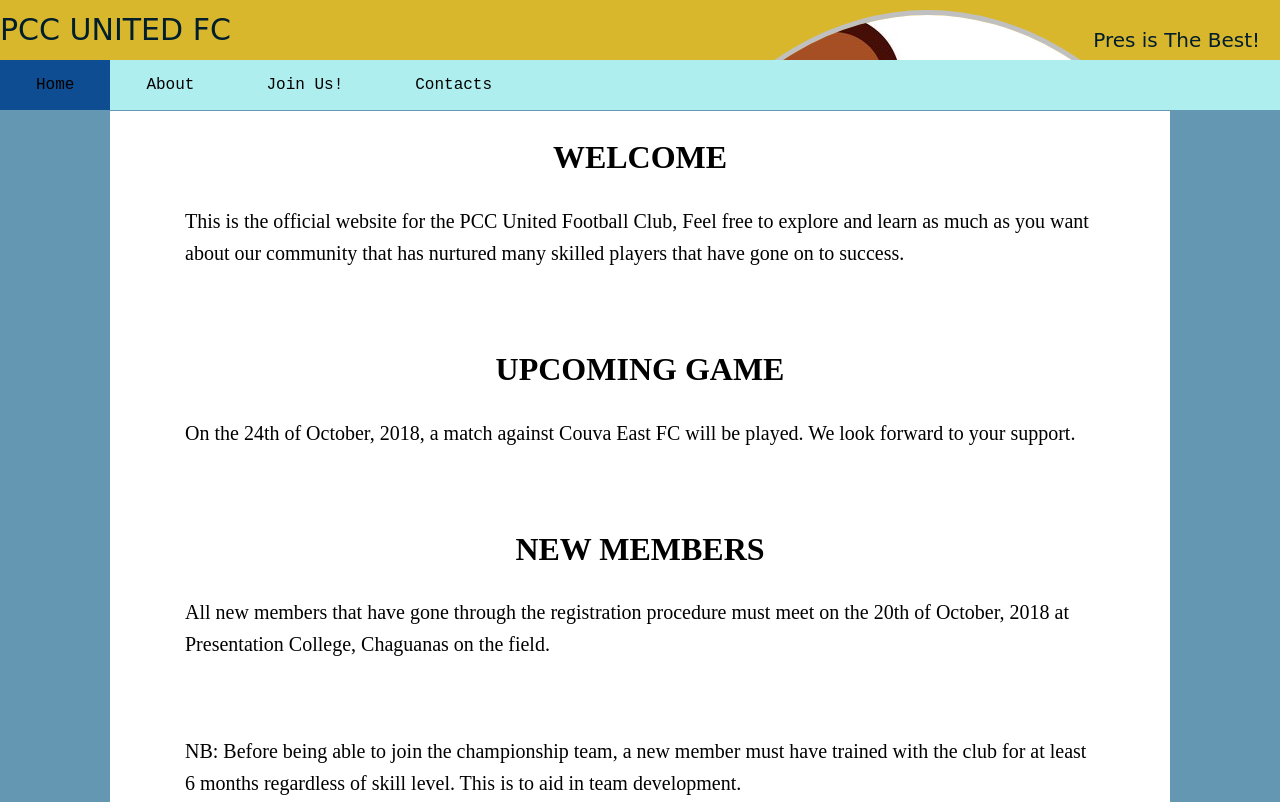
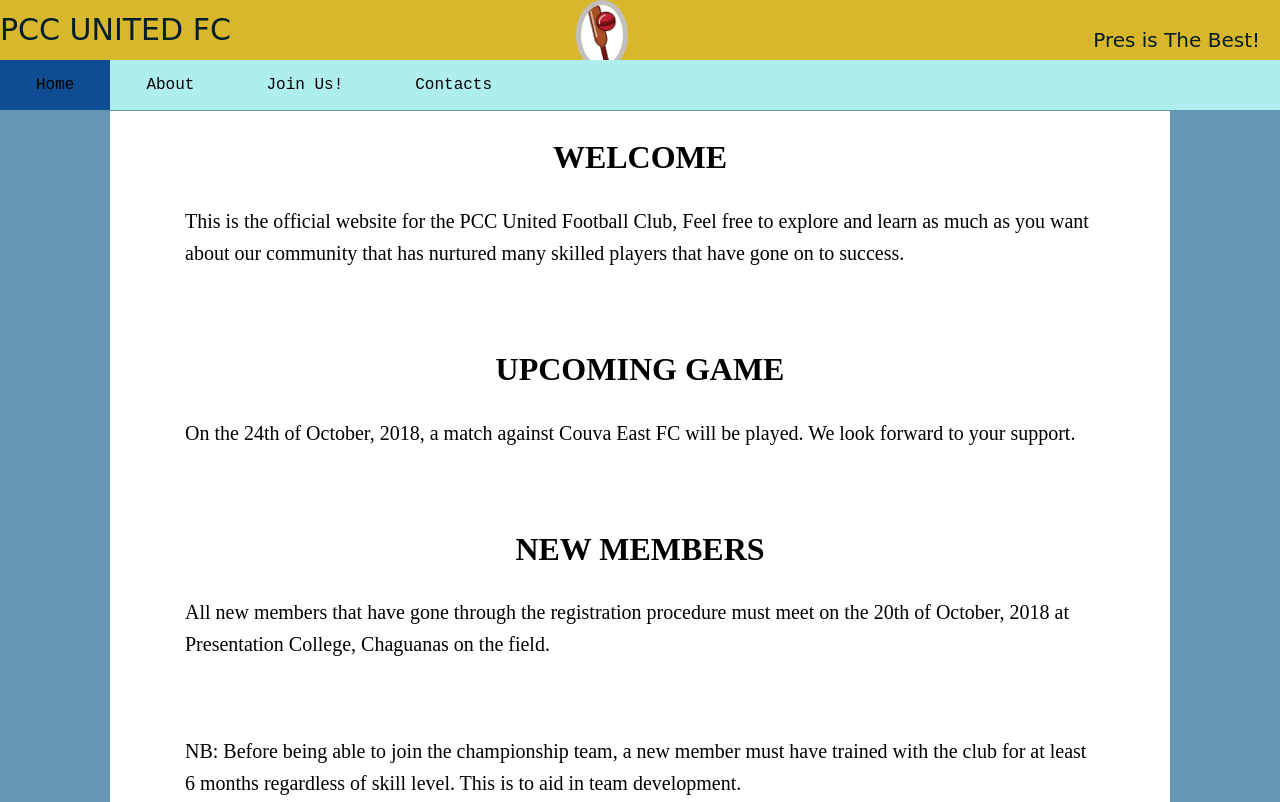
Before and after one commit to Fl4m3zz/fl4m3zz.github.io, a plain HTML site: page index.html in a window 1280 px wide. Shown: the top 802 px of the page. Drawn offline with Linux system fonts and the light colour scheme; a web font is replaced by a local one.

Commit message:
Update stylesheet.css

```diff
--- a/stylesheet.css
+++ b/stylesheet.css
@@ -17,10 +17,10 @@ body, html {
 .top img {
     position: absolute;
     left: 45%;
-    right: 48%;
-    top: 10px;
+    right: 60%;
+    /* top: 10px; */
     border: 5px solid silver;
-    /*height: 40px;*/
+    height: 60px;
     border-radius: 50%;
 }
 #name {
```
